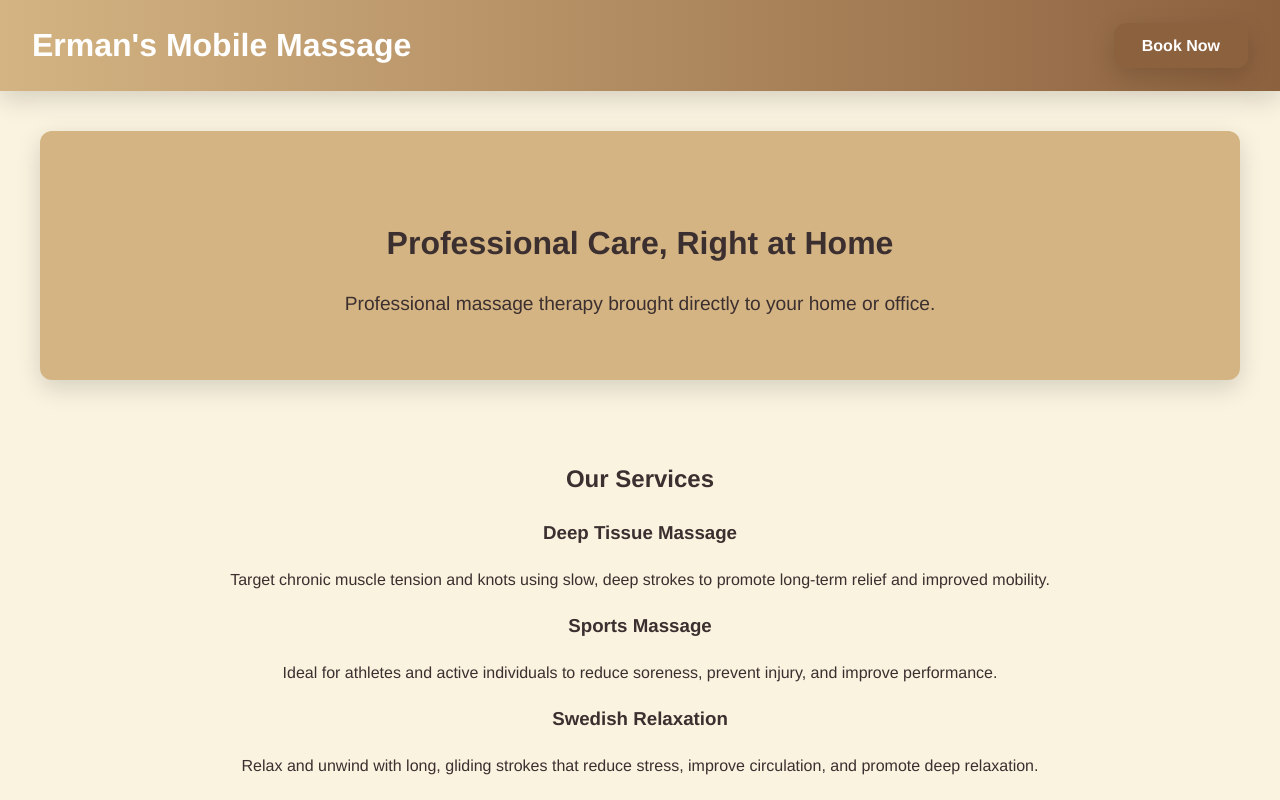
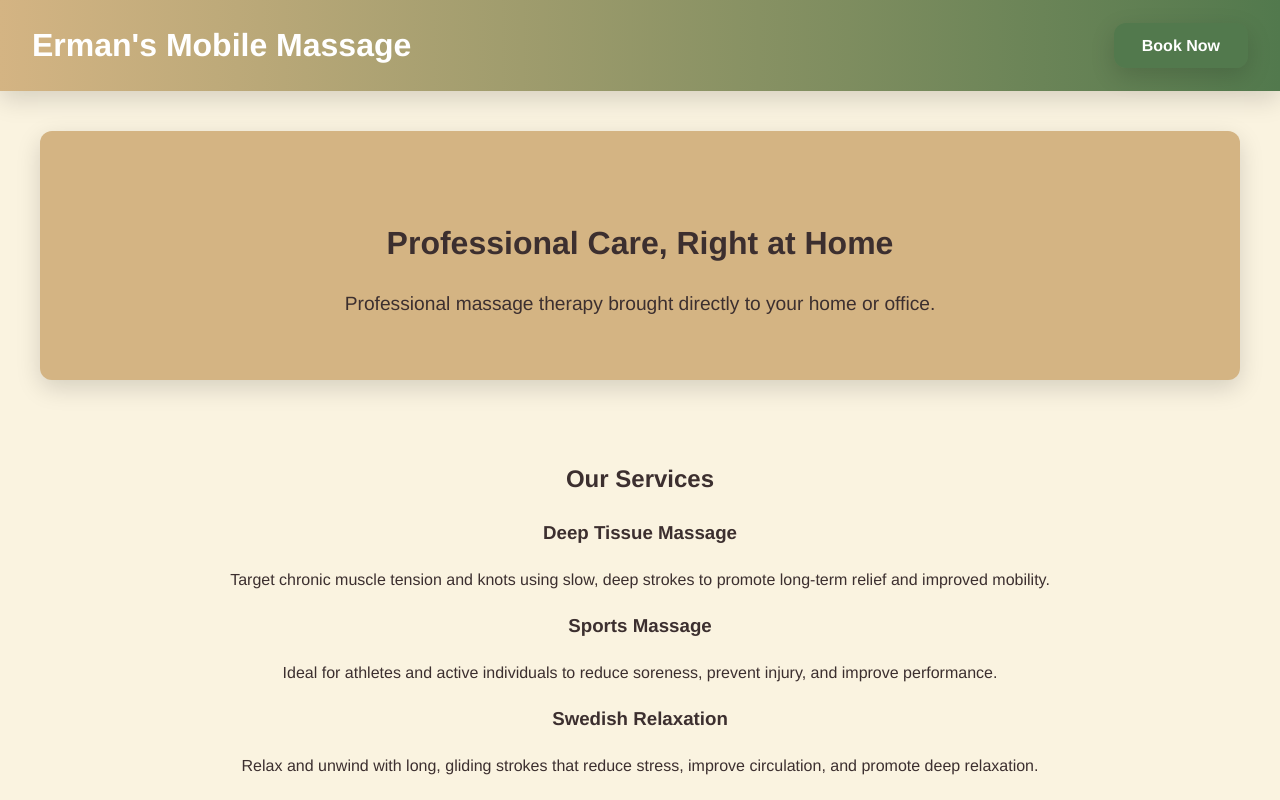
Before and after one commit to DeadVulcan/SaaviksMassageSite, a React (Create React App) app: page / in a window 1280 px wide. Shown: the top 800 px of the page. Built offline with nearby package versions, Linux system fonts and the light colour scheme.

Commit message:
bookcolor

```diff
--- a/src/index.css
+++ b/src/index.css
@@ -1,7 +1,7 @@
 :root {
   --bg-light: #FAF3E0;
   --primary: #D4B483;
-  --accent: #8c613e;
+  --accent: #52794d;
   --secondary: #5A3E36;
   --text-dark: #3C2F2F;
   --text-light: #FFFFFF;
```
